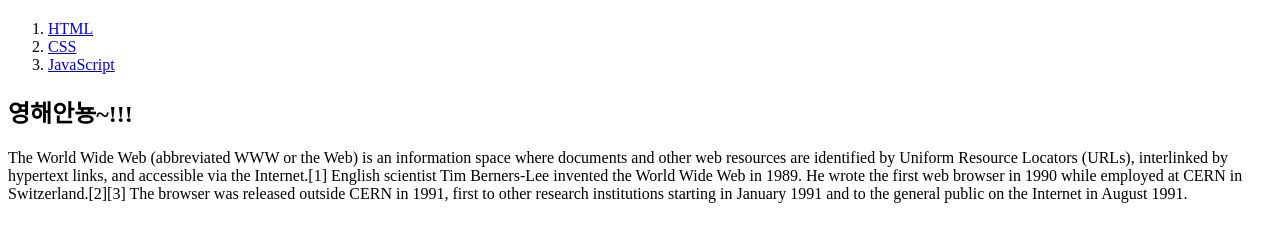
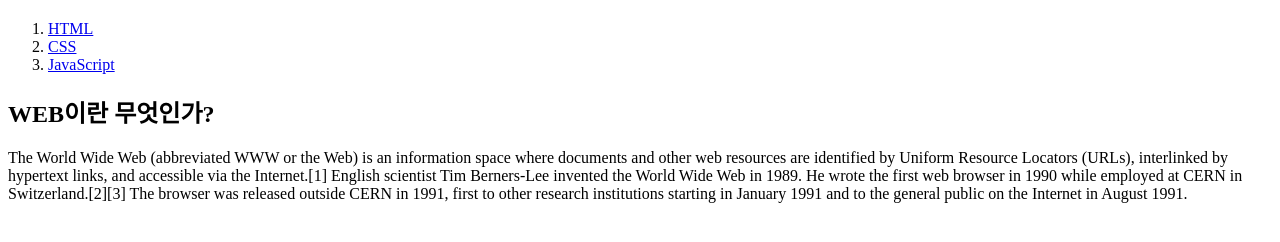
Before and after one commit to yeonjina/WEB1, a plain HTML site: page index.html in a window 1280 px wide. Shown: the part 60-302 px from the top of the page. Drawn offline with Linux system fonts and the light colour scheme.

Commit message:
Add files via upload

```diff
--- a/index.html
+++ b/index.html
@@ -11,7 +11,7 @@
       <li><a href="2.html">CSS</a></li>
       <li><a href="3.html">JavaScript</a></li>
     </ol>
-    <h2>영해안뇽~!!!</h2>
+    <h2>WEB이란 무엇인가?</h2>
     <p>The World Wide Web (abbreviated WWW or the Web) is an information space where documents and other web resources are identified by Uniform Resource Locators (URLs), interlinked by hypertext links, and accessible via the Internet.[1] English scientist Tim Berners-Lee invented the World Wide Web in 1989. He wrote the first web browser in 1990 while employed at CERN in Switzerland.[2][3] The browser was released outside CERN in 1991, first to other research institutions starting in January 1991 and to the general public on the Internet in August 1991.</p>
 
     </body>
```
